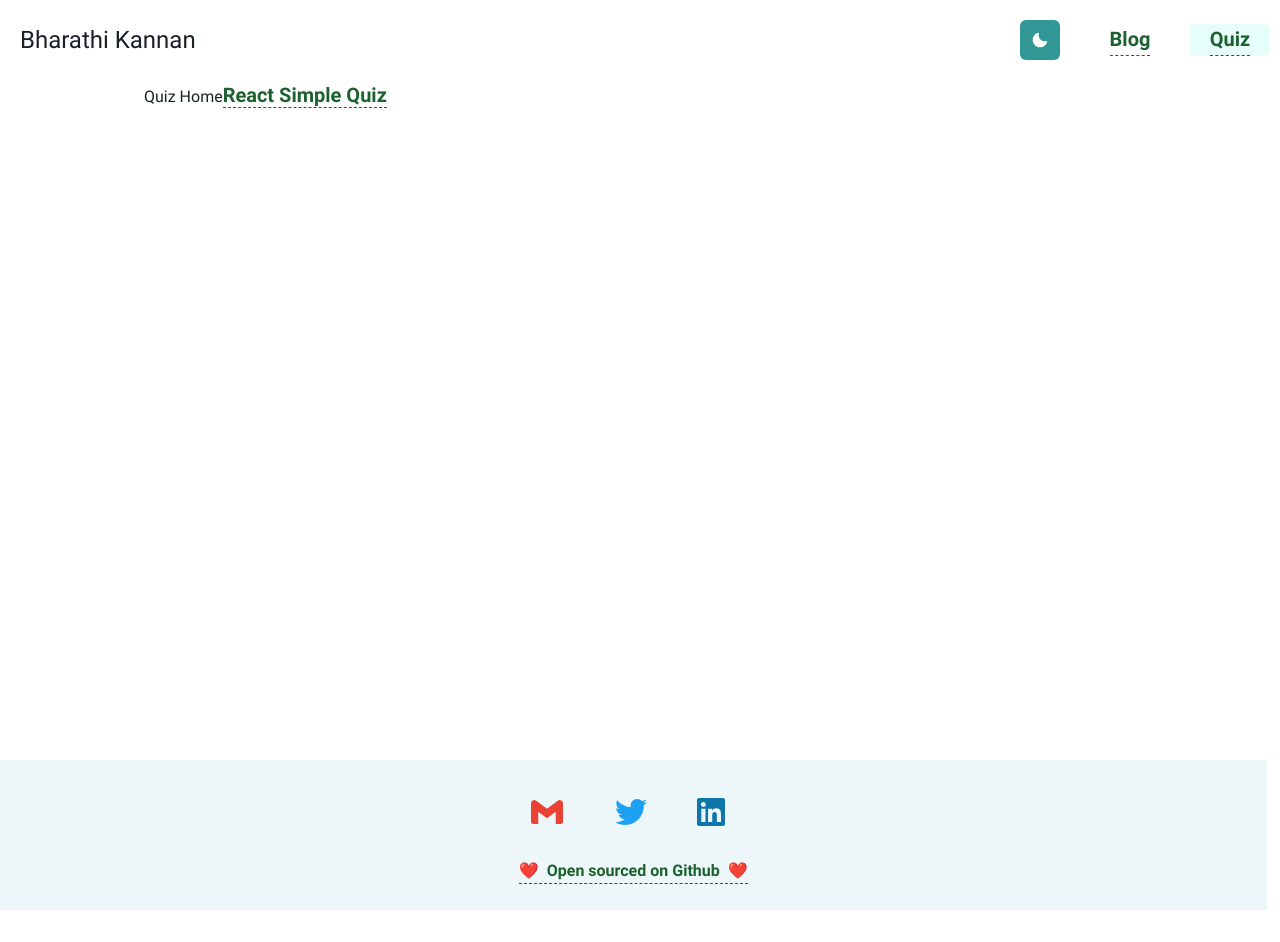
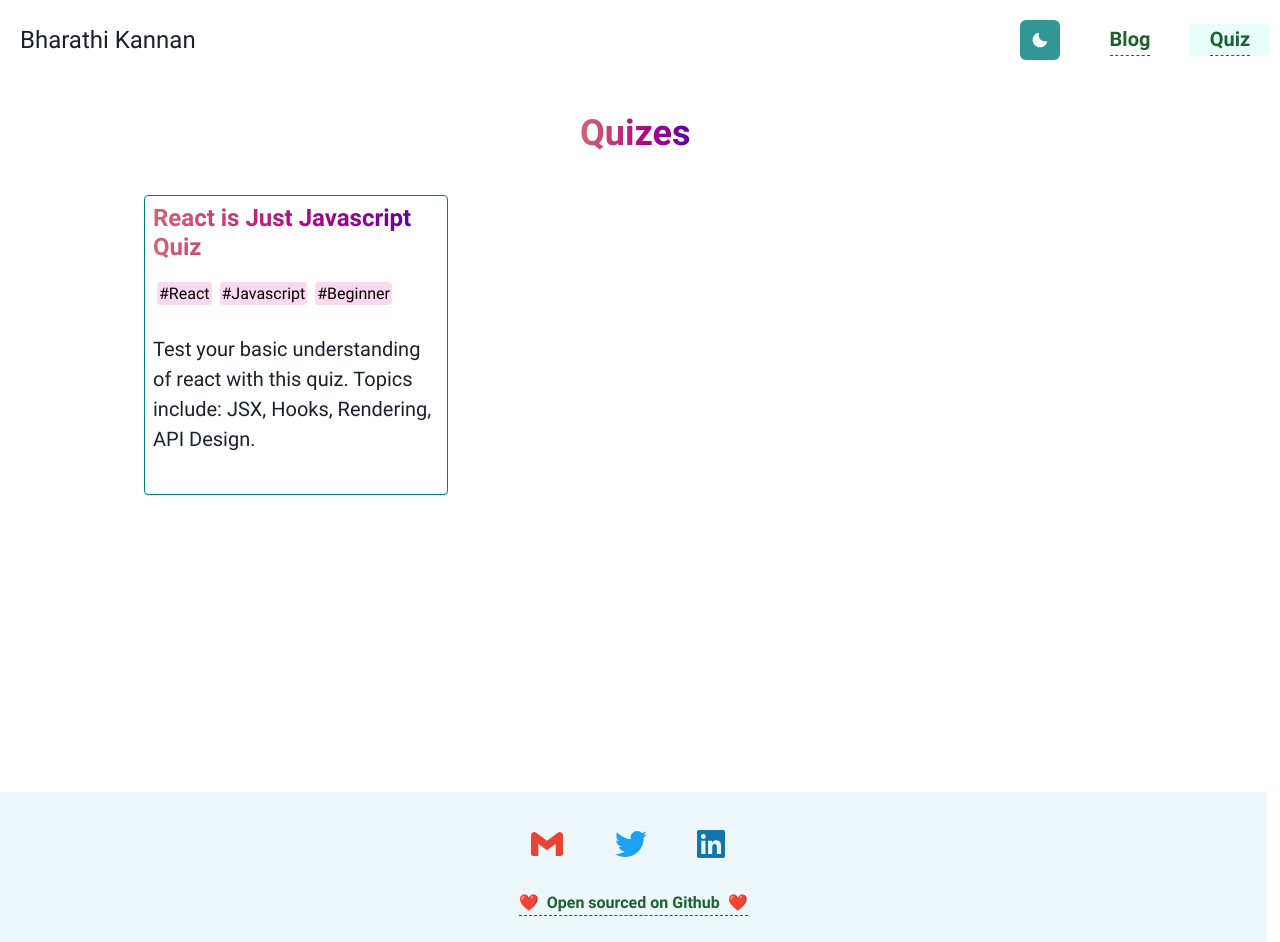
Before and after one commit to payapula/blog, a Next.js app: page /quiz in a window 1280 px wide. Before the commit the page ends 910 px from the top, so only its background shows below. Built offline with nearby package versions, Linux system fonts and the light colour scheme.

Commit message:
- Added Index Page Card for Quiz

```diff
--- a/_quiz/react-is-just-javascript.mdx
+++ b/_quiz/react-is-just-javascript.mdx
@@ -1,7 +1,7 @@
 ---
 title: 'React is Just Javascript Quiz'
-date: '2023-03-18'
-description: "One of the frequently asked questions on chakra ui library discussions is, How do I use nextjs link with chakra ui button or chakra link? In this post let us explore some common patterns to use nextjs link in ui libraries. The approach mentioned here is not specific to chakra ui library, we can make nextjs link work with any UI framework with the pattern discussed in this post. Added examples with nextjs link for javascript and typescript"
+date: '2023-04-02'
+description: "Test your basic understanding of react with this quiz. Topics include: JSX, Hooks, Rendering, API Design."
 keywords: 'React,Javascript,Beginner'
 ---
 
--- a/components/card.tsx
+++ b/components/card.tsx
@@ -5,7 +5,7 @@ import {
     useColorModeValue,
     Heading,
     chakra,
-    ChakraProps
+    FlexProps
 } from '@chakra-ui/react';
 import { ReactElement } from 'react';
 import { motion } from 'framer-motion';
@@ -13,7 +13,7 @@ import { motion } from 'framer-motion';
 interface CardProps {
     title?: string;
     excerpt?: string;
-    override?: ChakraProps;
+    override?: FlexProps;
     blogCard?: boolean;
     keywords: string;
 }
@@ -108,4 +108,20 @@ function BlogCard({ title, excerpt, keywords }: BlogCardProps): ReactElement {
     );
 }
 
-export { Card, BlogCard };
+function QuizCard({ title, excerpt, keywords }: BlogCardProps): ReactElement {
+    return (
+        <Card
+            override={{
+                width: '100%',
+                border: '1px solid teal',
+                height: { xs: 'auto', lg: '300px' },
+                as: 'div'
+            }}
+            title={title}
+            excerpt={excerpt}
+            keywords={keywords}
+        />
+    );
+}
+
+export { Card, BlogCard, QuizCard };
--- a/pages/quiz/index.tsx
+++ b/pages/quiz/index.tsx
@@ -1,15 +1,68 @@
-import { ChakraLink } from 'components/chakra-link';
 import { Layout } from 'components/layout';
 import NextLink from 'next/link';
 import * as React from 'react';
+import Head from 'next/head';
+import { GetStaticProps } from 'next';
+import { getAllQuizes } from 'lib/quiz.api';
+import QuizType from 'types/quiz';
+import { chakra, Heading, SimpleGrid, useColorModeValue } from '@chakra-ui/react';
+import { QuizCard } from 'components/card';
 
-export default function Quiz() {
+type Props = {
+    allQuizes: QuizType[];
+};
+
+export default function QuizIndex({ allQuizes }: Props) {
     return (
-        <Layout>
-            Quiz Home
-            <NextLink href="quiz/react-is-just-javascript" passHref>
-                <ChakraLink fontSize="xl">React Simple Quiz</ChakraLink>
-            </NextLink>
+        <Layout headerSticky>
+            <Head>
+                <title>Quiz | Bharathi Kannan</title>
+            </Head>
+            <Heading
+                as="h1"
+                width="120px"
+                mx="auto"
+                mt="8"
+                bgClip="text"
+                bgGradient={useColorModeValue(
+                    'linear(to-r,  #d26472, #c73d75, #b10a82, #8b0095, #3e02ab)',
+                    'linear(to-r, #c19685, #b8a178, #9eaf7b, #76bc95, #3ec4c1)'
+                )}>
+                Quizes
+            </Heading>
+            <SimpleGrid
+                columns={[1, null, null, null, 2, 3]}
+                mt="10"
+                spacing={10}
+                // Card styles are based on this className "posts-container"
+                // Refer: styles.ts file
+                className="posts-container">
+                {allQuizes.map((quiz) => {
+                    return (
+                        <NextLink
+                            as={`/quiz/${quiz.slug}`}
+                            key={quiz.slug}
+                            href="/quiz/[slug]"
+                            passHref>
+                            <chakra.a _hover={{ textDecoration: 'none' }}>
+                                <QuizCard
+                                    title={quiz.title}
+                                    excerpt={quiz.description}
+                                    keywords={quiz.keywords}
+                                />
+                            </chakra.a>
+                        </NextLink>
+                    );
+                })}
+            </SimpleGrid>
         </Layout>
     );
 }
+
+export const getStaticProps: GetStaticProps = async () => {
+    const allQuizes = getAllQuizes(['title', 'slug', 'description', 'keywords']);
+
+    return {
+        props: { allQuizes }
+    };
+};
--- a/types/quiz.ts
+++ b/types/quiz.ts
@@ -4,6 +4,7 @@ type QuizType = {
     //These are from YAML in each MDX page
     title: string;
     date: string;
+    description: string;
     keywords: string;
     // These are fetched separately
     slug: string; // From File Name
```
Also changed, not shown: pages/quiz/[slug].tsx (+13 -1 lines).
